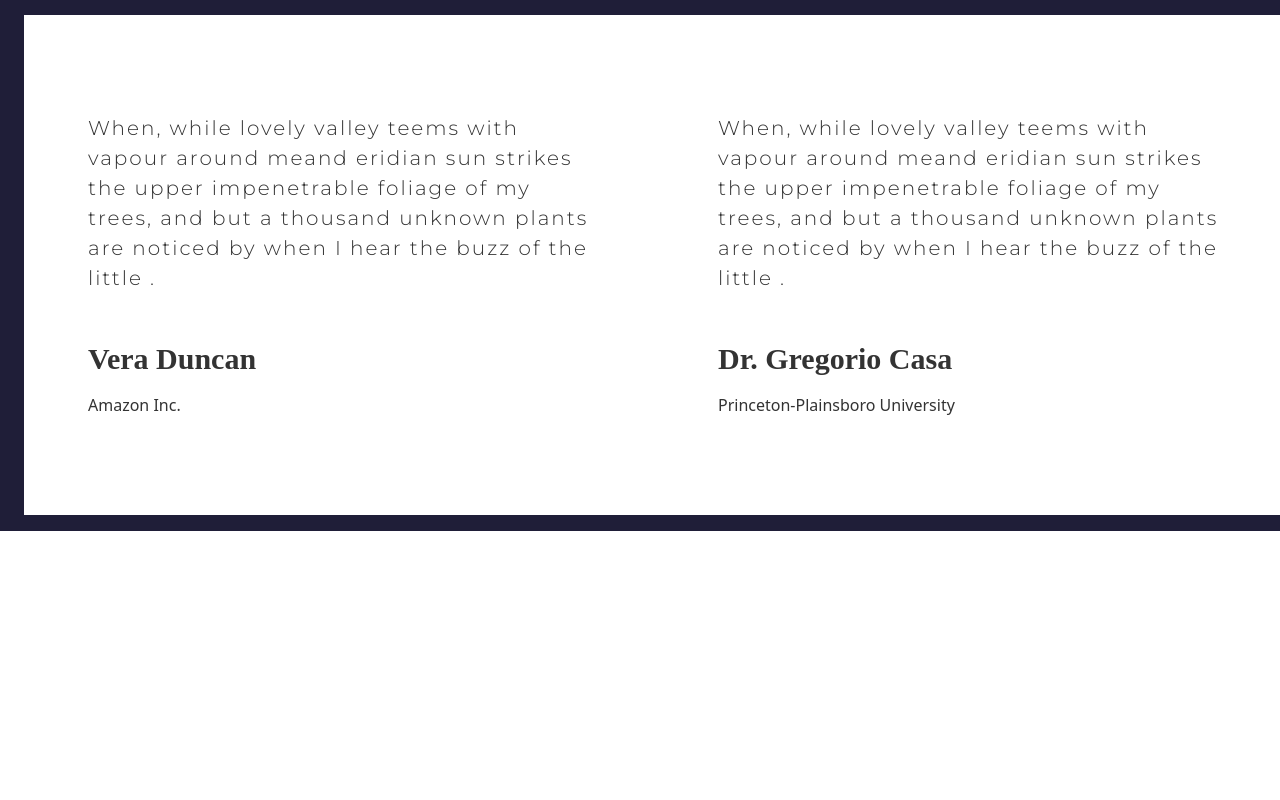
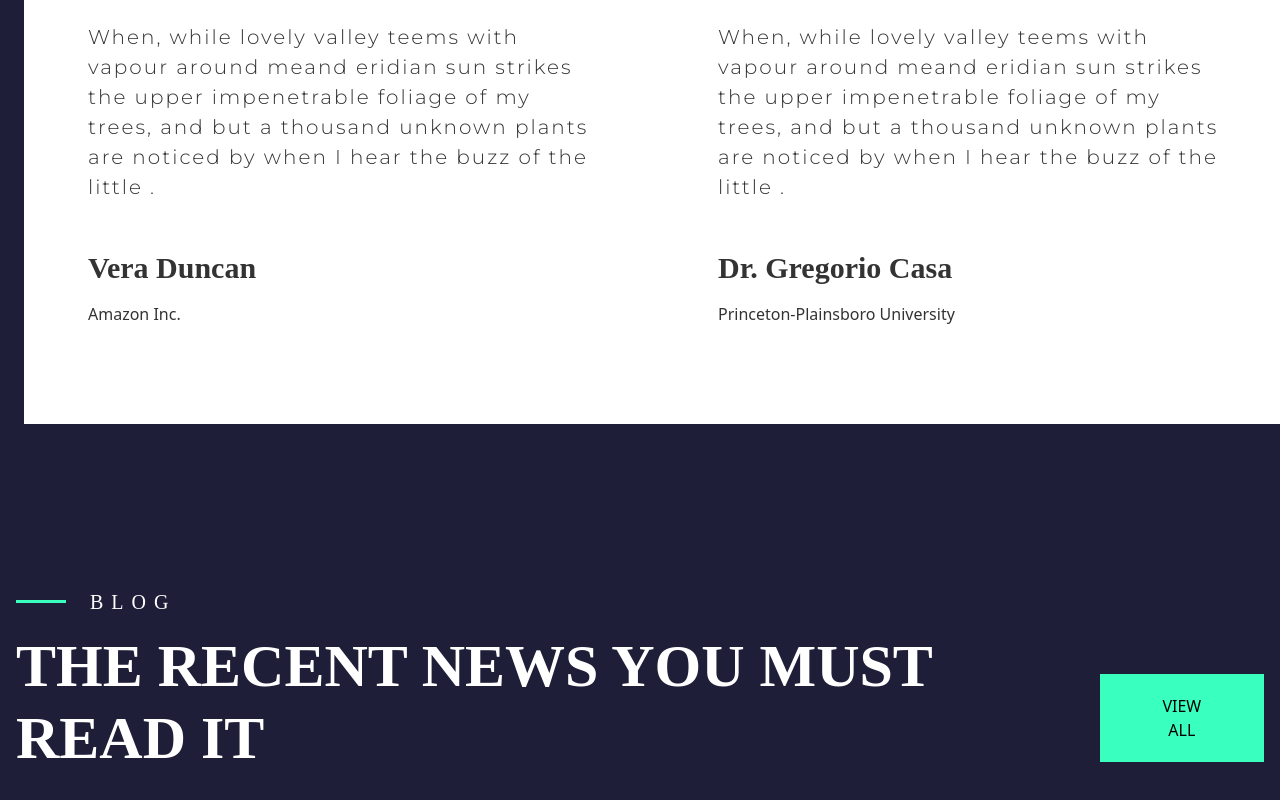
Before and after one commit to GiuseppeIndomenico/proj-html-vuejs, a Vue app: page / in a window 1280 px wide. Shown: the part 3847-4647 px from the top of the page. Before the commit the page ends 4378 px from the top, so only its background shows below. Built offline with nearby package versions, Linux system fonts and the light colour scheme; a web font is replaced by a local one.

Commit message:
fic project image on hover

```diff
--- a/src/components/MainComponent.vue
+++ b/src/components/MainComponent.vue
@@ -55,6 +55,17 @@
             <div class="d-flex">
                 <TestimonialComponent v-for="test in store.testimonials" :name="test.name" :image="test.image"
                     :cit="test.cit" :work="test.workCompany" />
+            </div>
+        </section>
+        <section id="blog" class="dark vh-100 start-chapter  px-3">
+            <div class="d-flex align-items-center">
+                <div class="gi-tratto short me-2 mb-3"></div>
+                <h5>BLOG</h5>
+            </div>
+            <div class="d-flex align-items-center justify-content-between">
+                <h2 class="fw-bold">THE RECENT NEWS YOU MUST READ IT</h2>
+
+                <button class="gi-button">VIEW ALL</button>
             </div>
 
 
@@ -126,7 +137,7 @@ h3 {
 
 h2 {
     font-family: $bay;
-    font-size: 64px;
+    font-size: 60px;
     margin-bottom: 2rem;
 }
 
```
